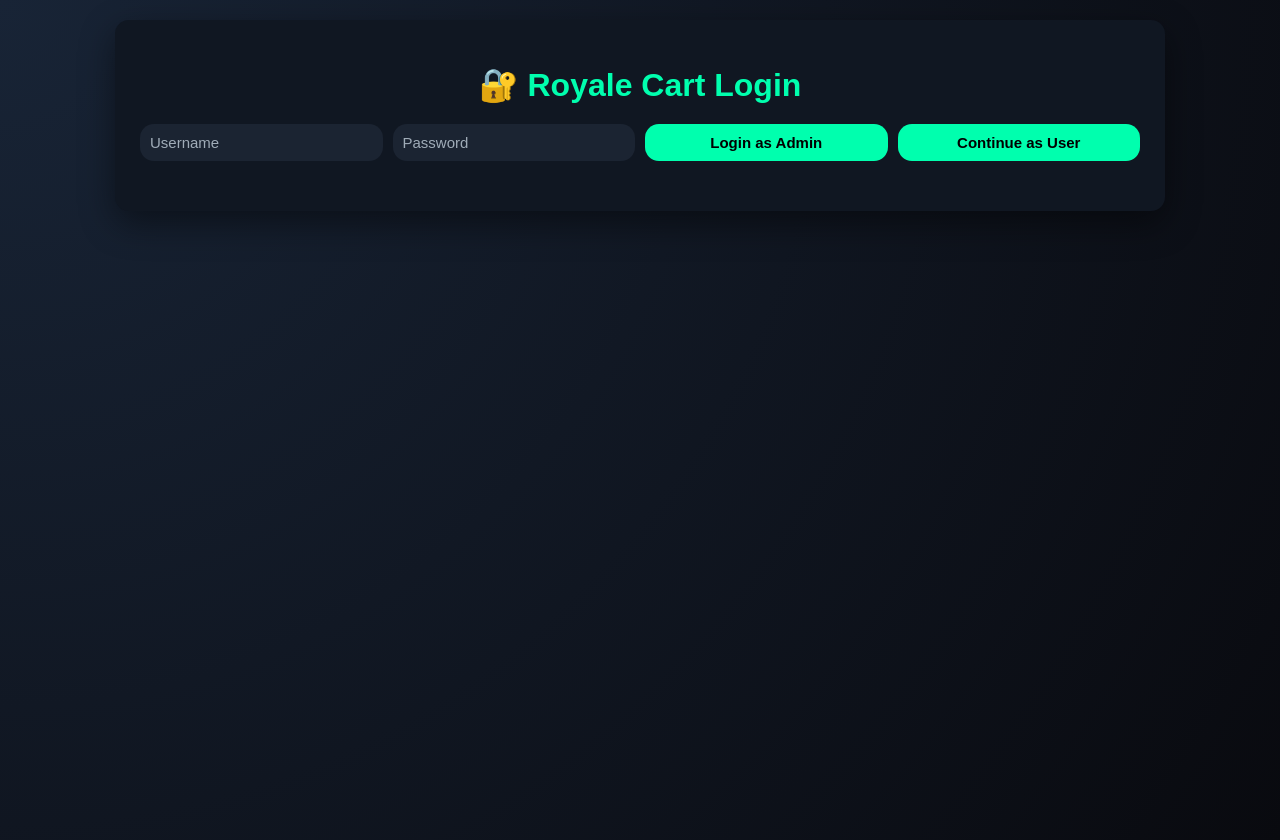
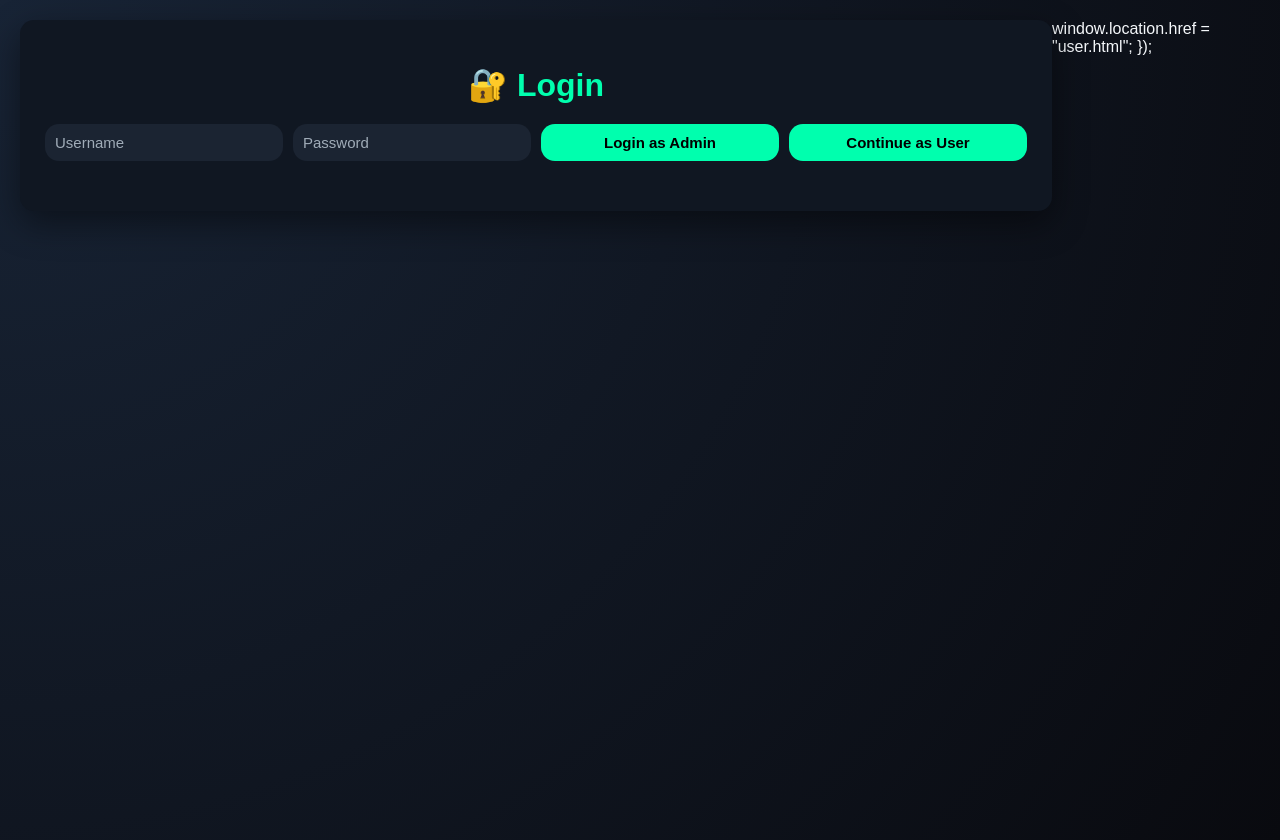
Before and after one commit to shaheer1101/Royale-Cart-, a plain HTML site: page index.html in a window 1280 px wide. Both pictures are taken after a click on the button "Login as Admin". Drawn offline with Linux system fonts and the light colour scheme.

Commit message:
Update index.html

```diff
--- a/index.html
+++ b/index.html
@@ -8,7 +8,7 @@
 </head>
 <body>
 <div class="app-container login">
-  <h1>🔐 Royale Cart Login</h1>
+  <h1>🔐 Login</h1>
   <div class="form-section">
     <input type="text" id="username" placeholder="Username">
     <input type="password" id="password" placeholder="Password">
@@ -24,7 +24,7 @@ const userBtn = document.getElementById("userBtn");
 loginBtn.addEventListener("click", ()=>{
     const u = document.getElementById("username").value.trim();
     const p = document.getElementById("password").value.trim();
-    if(u === "Qazi" && p === "Samaraqazi1"){
+    if(u === "Qazi" && p === "Samaraqazi"){
         localStorage.setItem("role","admin");
         window.location.href = "admin.html";
     } else{
@@ -34,6 +34,11 @@ loginBtn.addEventListener("click", ()=>{
 
 userBtn.addEventListener("click", ()=>{
     localStorage.setItem("role","user");
+   window.location.href = "user.html";
+});
+</script>
+</body>
+</html>
     window.location.href = "user.html";
 });
 </script>
```
